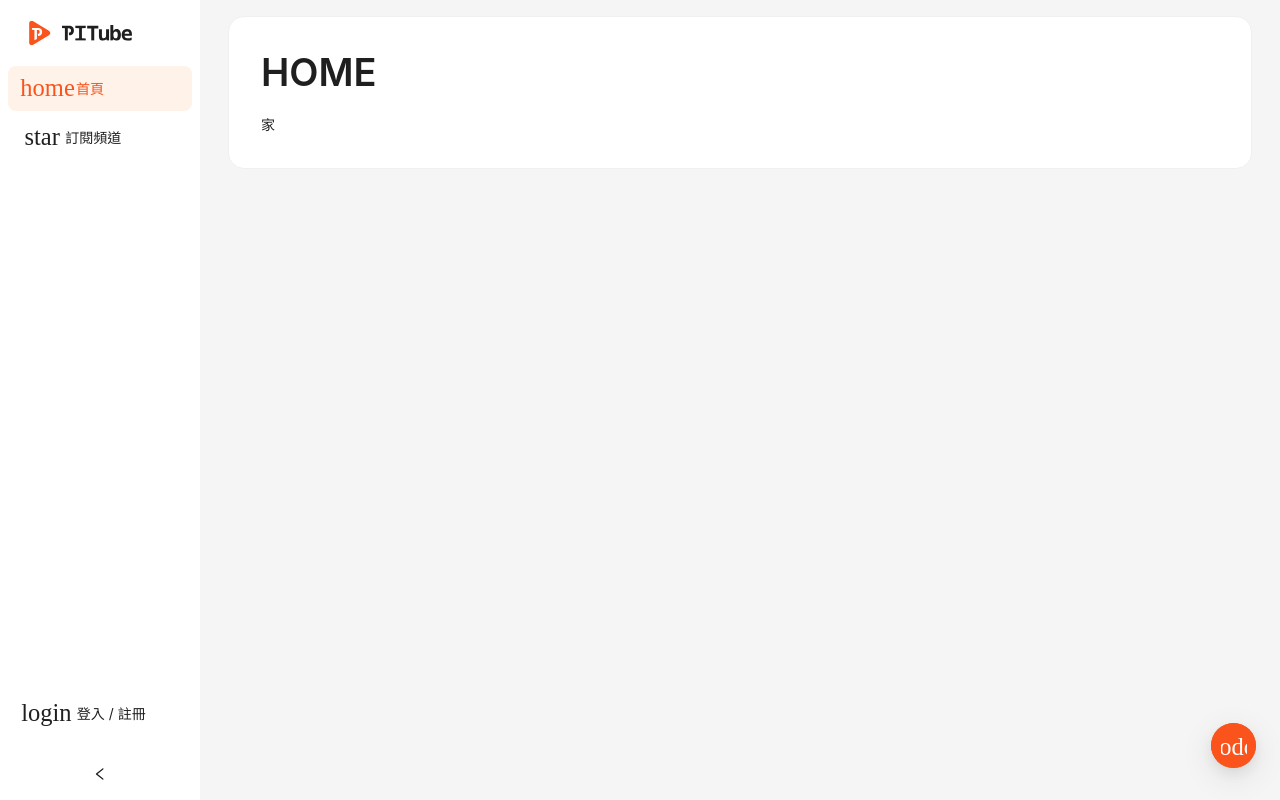
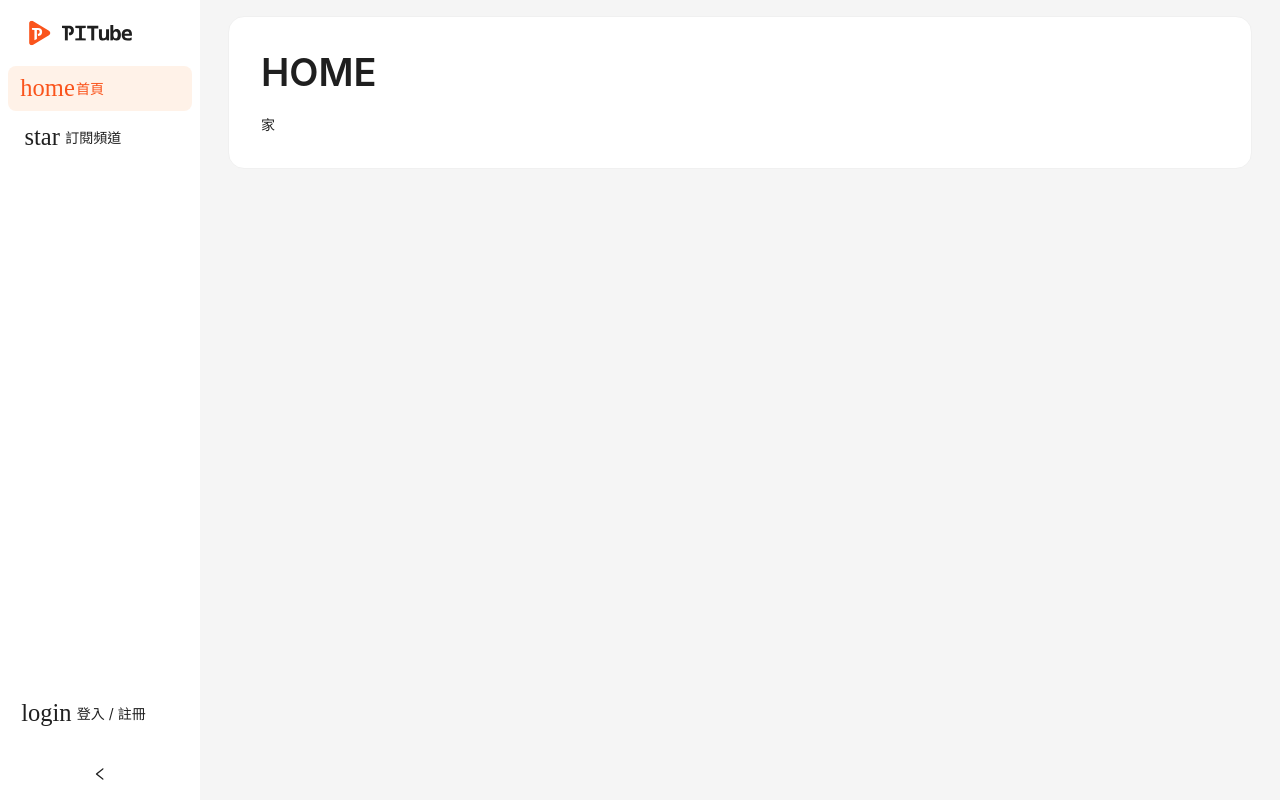
Before and after one commit to kinoras/NTU-CN23, a React (Create React App) app in the folder phase2/frontend/: page /#/ in a window 1280 px wide. Built offline with nearby package versions, Linux system fonts and the light colour scheme; a web font is replaced by a local one.

Commit message:
p2-front: fix: update podcast button behaviour

```diff
--- a/phase2/frontend/src/containers/Podcast/PodcastButton.js
+++ b/phase2/frontend/src/containers/Podcast/PodcastButton.js
@@ -36,8 +36,6 @@ const PodcastButton = () => {
 
     useEffect(() => {
         if (audioRef && buttonRef && podcastId) {
-            console.log(buttonRef?.current)
-            buttonRef?.current?.click()
             audioRef?.current?.play()
             document.getElementById('video')?.pause()
         }
@@ -50,7 +48,7 @@ const PodcastButton = () => {
         }
     }
 
-    return (
+    return podcastId && (
         <>
             <PodcastModel
                 forceRender
@@ -62,7 +60,7 @@ const PodcastButton = () => {
                 player={audioRef?.current}
             />
             <FloatButton
-                type={!(audioRef?.current?.paused) ? 'primary' : 'default'}
+                type={audioRef?.current && !audioRef?.current?.paused ? 'primary' : 'default'}
                 className="bottom-8"
                 ref={buttonRef}
                 icon={<Icon icon="podcasts" size={14} weight="filled" className="scale-[1.75]" />}
```
